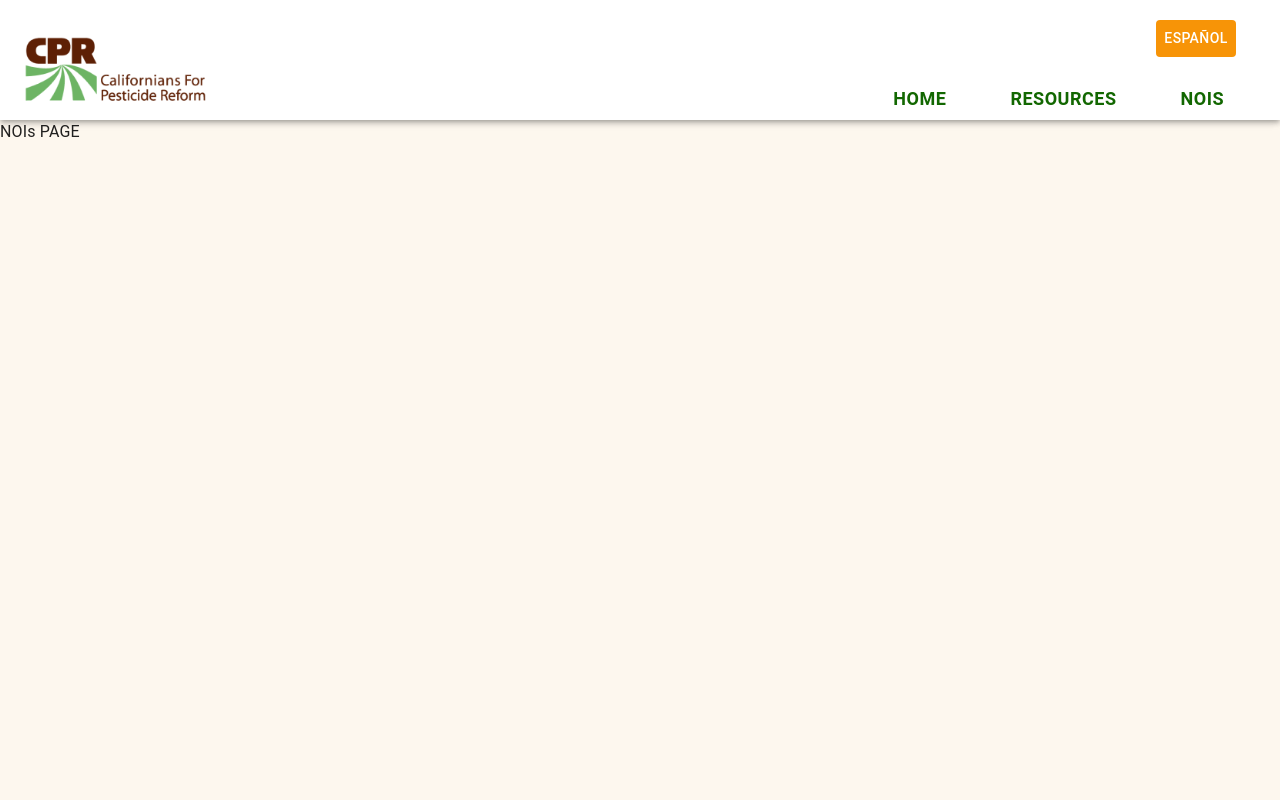
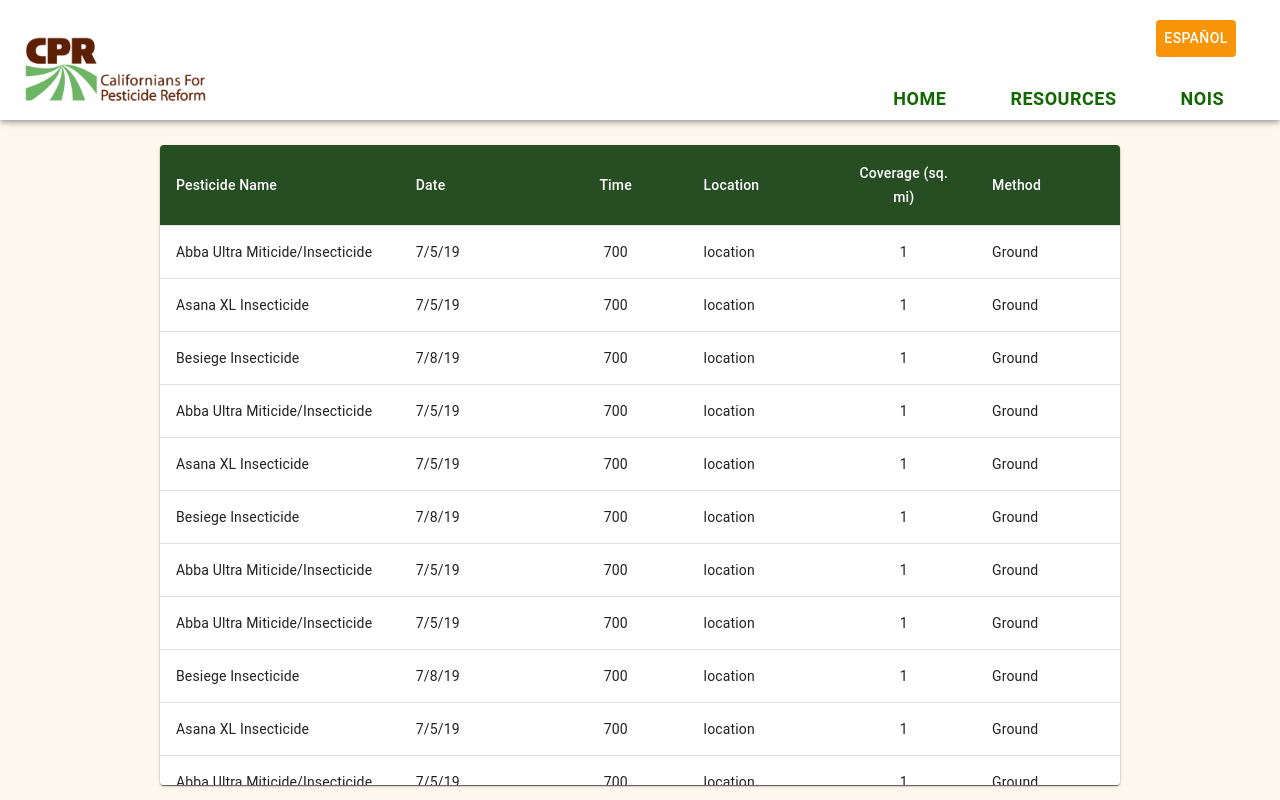
Before and after one commit to judyz01/pesticide-notification-system, a React (Create React App) app: page /NOIs in a window 1280 px wide. Built offline with nearby package versions, Linux system fonts and the light colour scheme.

Commit message:
added table archive to NOIs page, still need to figure out reverse geocoding for location

```diff
--- a/src/components/NOIs.jsx
+++ b/src/components/NOIs.jsx
@@ -1,11 +1,130 @@
-import React from "react";
-import { Box } from '@mui/material';
+import * as React from 'react';
+import { styled } from '@mui/material/styles';
+import { Box, Table, TableBody, TableCell, tableCellClasses, TableContainer, TableHead, TableRow, Paper } from '@mui/material';
+import { TableVirtuoso } from 'react-virtuoso';
+
+
+
+const StyledTableCell = styled(TableCell)(({ theme }) => ({
+  [`&.${tableCellClasses.head}`]: {
+    backgroundColor: "#274d23",
+    color: theme.palette.common.white,
+  },
+  [`&.${tableCellClasses.body}`]: {
+    fontSize: 14,
+  },
+}));
+
+
+const sample = [
+  ['Asana XL Insecticide', '7/5/19', 700, 'location', 1, 'Ground'],
+  ['Abba Ultra Miticide/Insecticide', '7/5/19', 700, 'location', 1, 'Ground'],
+  ['Besiege Insecticide', '7/8/19', 700, 'location', 1, 'Ground'],
+];
+
+function createData(id, name, date, time, location, coverage, method) {
+  return { id, name, date, time, location, coverage, method };
+}
+
+const columns = [
+  {
+    width: 200,
+    label: 'Pesticide\u00A0Name',
+    dataKey: 'name',
+  },
+  {
+    width: 120,
+    label: 'Date',
+    dataKey: 'date',
+  },
+  {
+    width: 120,
+    label: 'Time',
+    dataKey: 'time',
+    numeric: true,
+  },
+  {
+    width: 120,
+    label: 'Location',
+    dataKey: 'location',
+  },
+  {
+    width: 120,
+    label: 'Coverage\u00A0(sq. mi)',
+    dataKey: 'coverage',
+    numeric: true,
+  },
+  {
+    width: 120,
+    label: 'Method',
+    dataKey: 'method',
+  }
+];
+
+const rows = Array.from({ length: 200 }, (_, index) => {
+  const randomSelection = sample[Math.floor(Math.random() * sample.length)];
+  return createData(index, ...randomSelection);
+});
+
+const VirtuosoTableComponents = {
+  Scroller: React.forwardRef((props, ref) => (
+    <TableContainer component={Paper} {...props} ref={ref} />
+  )),
+  Table: (props) => <Table {...props} style={{ borderCollapse: 'separate' }} />,
+  TableHead,
+  TableRow: ({ item: _item, ...props }) => <TableRow {...props} />,
+  TableBody: React.forwardRef((props, ref) => <TableBody {...props} ref={ref} />),
+};
+
+function fixedHeaderContent() {
+  return (
+    <TableRow>
+      {columns.map((column) => (
+        <StyledTableCell
+          key={column.dataKey}
+          variant="head"
+          align={column.numeric || false ? 'center' : 'left'}
+          style={{ width: column.width }}
+          sx={{
+            backgroundColor: 'background.paper',
+          }}
+        >
+          {column.label}
+        </StyledTableCell>
+      ))}
+    </TableRow>
+  );
+}
+
+function rowContent(_index, row) {
+  return (
+    <React.Fragment>
+      {columns.map((column) => (
+        <TableCell
+          key={column.dataKey}
+          align={column.numeric || false ? 'center' : 'left'}
+        >
+          {row[column.dataKey]}
+        </TableCell>
+      ))}
+    </React.Fragment>
+  );
+}
 
 const NOIs = () => {
   return (
-    <Box sx={{display: { xs: "none", sm: "block" } }}>
-      NOIs PAGE
-    </Box>
+      <Box sx={{mt:"25px", display: "flex", flexDirection: "column", alignItems: "center", flexGrow: 1}}>
+        <Paper style={{ height: '80vh', width: '75%' }}>
+          <TableVirtuoso
+            data={rows}
+            components={VirtuosoTableComponents}
+            fixedHeaderContent={fixedHeaderContent}
+            itemContent={rowContent}
+          />
+        </Paper>
+
+      </Box>
   );
 };
+
 export default NOIs;
```
